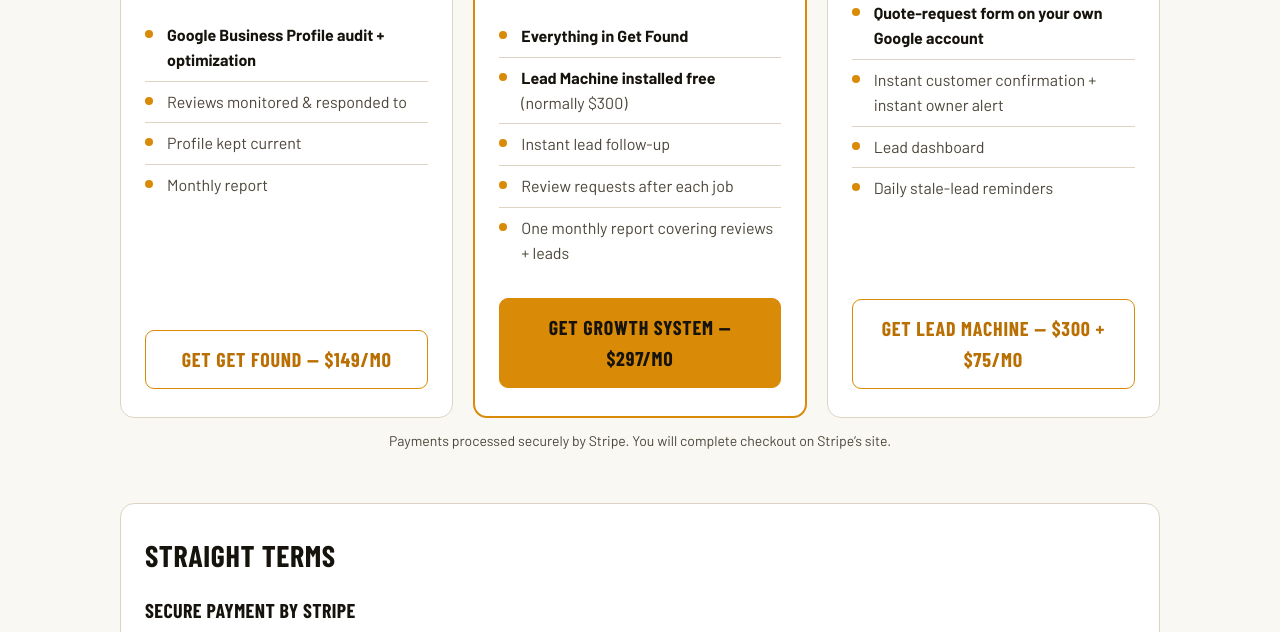
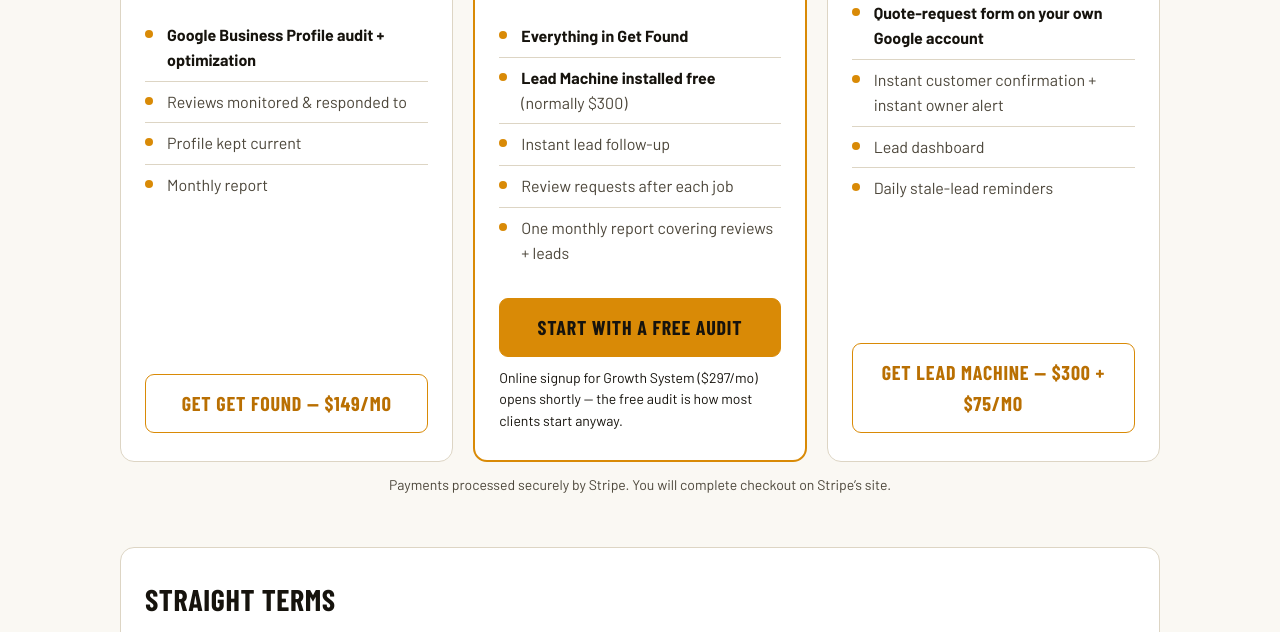
Before and after one commit to getfractal/signedjobs-pay, a plain HTML site: page index.html in a window 1280 px wide. Shown: the part 573-1205 px from the top of the page. Drawn offline with nearby package versions, Linux system fonts and the light colour scheme.

Commit message:
Wire verified Stripe links: Get Found 49/mo + Lead Machine 00+5/mo; Growth System interim CTA to free audit

```diff
--- a/index.html
+++ b/index.html
@@ -170,8 +170,8 @@ footer.site a{color:var(--ink-soft)}
             <li>Profile kept current</li>
             <li>Monthly report</li>
           </ul>
-          <!-- STRIPE LINK: replace REPLACE_GET_FOUND with the real Payment Link -->
-          <a class="btn secondary" href="https://buy.stripe.com/REPLACE_GET_FOUND">Get Get Found &mdash; $149/mo</a>
+          <!-- STRIPE LINK: Get Found $149/mo — plink_1UQ9P2PUyI2hIgejz2XZOZyU, verified active 2026-10-21 -->
+          <a class="btn secondary" href="https://buy.stripe.com/eVq7sNflk30U1dd2WP2B204">Get Get Found &mdash; $149/mo</a>
         </article>
 
         <article class="card popular">
@@ -187,8 +187,9 @@ footer.site a{color:var(--ink-soft)}
             <li>Review requests after each job</li>
             <li>One monthly report covering reviews + leads</li>
           </ul>
-          <!-- STRIPE LINK: replace REPLACE_GROWTH_SYSTEM with the real Payment Link -->
-          <a class="btn" href="https://buy.stripe.com/REPLACE_GROWTH_SYSTEM">Get Growth System &mdash; $297/mo</a>
+          <!-- STRIPE LINK: Growth System $297/mo link does not exist yet — interim CTA goes to the free audit until the link is created, then swap this href -->
+          <a class="btn" href="https://audit.signedjobs.com">Start with a free audit</a>
+          <p style="margin-top:10px;font-size:14px;">Online signup for Growth System ($297/mo) opens shortly — the free audit is how most clients start anyway.</p>
         </article>
 
         <article class="card">
@@ -202,8 +203,8 @@ footer.site a{color:var(--ink-soft)}
             <li>Lead dashboard</li>
             <li>Daily stale-lead reminders</li>
           </ul>
-          <!-- STRIPE LINK: replace REPLACE_LEAD_MACHINE with the real Payment Link -->
-          <a class="btn secondary" href="https://buy.stripe.com/REPLACE_LEAD_MACHINE">Get Lead Machine &mdash; $300 + $75/mo</a>
+          <!-- STRIPE LINK: Lead Machine combined $300 setup + $75/mo — plink_1UQ8F8PUyI2hIgejT3AuPAfV, verified active 2026-10-21 -->
+          <a class="btn secondary" href="https://buy.stripe.com/28E8wRddcdFybRR0OH2B201">Get Lead Machine &mdash; $300 + $75/mo</a>
         </article>
 
       </div>
```
